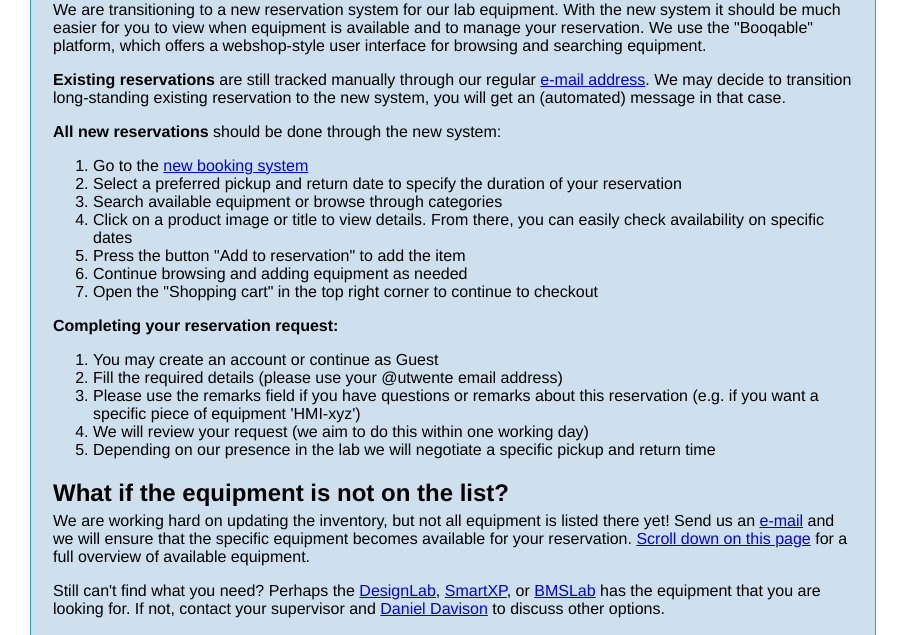
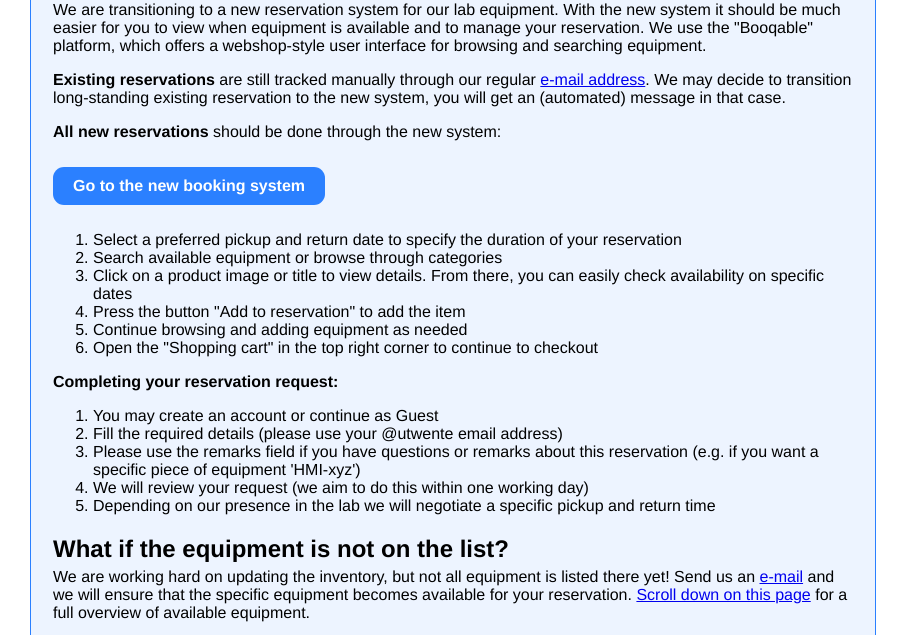
Before and after one commit to utwente-interaction-lab/utwente-interaction-lab.github.io, a plain HTML site: page reservations.html in a window 1280 px wide. Shown: the part 132-767 px from the top of the page, without its empty margins (0-909 px from the left). Drawn offline with Linux system fonts and the light colour scheme.

Commit message:
added more visible button to go to new shop

```diff
--- a/reservations.html
+++ b/reservations.html
@@ -16,9 +16,23 @@
 		#main-container {
 			max-width: 800px;
 			padding: 22px;
-			border: 1px solid #349beb;
-			background-color: #cee0ed;
+			border: 1px solid #2B80FF;
+			background-color: #edf4ff;
 		}
+
+		#reservation-button {
+			display: inline-block;
+			text-decoration: none;
+			color: white;
+			font-weight: bold;
+			padding: 10px 20px;
+			margin: 10px 0px;
+			border-radius: 11px;
+			background-color: #2B80FF;
+		}
+
+
+
 	</style>
 </head>
 <body>
@@ -32,8 +46,10 @@
 		</p>
 		<p>
 		<strong>All new reservations</strong> should be done through the new system:
+
+		<div><a href="https://utwente-interaction-lab.booqable.shop/" id="reservation-button">Go to the new booking system</a></div>
+
 		<ol>
-		<li>Go to the <a href="https://utwente-interaction-lab.booqable.shop/">new booking system</a></li>
 		<li>Select a preferred pickup and return date to specify the duration of your reservation</li>
 		<li>Search available equipment or browse through categories</li>
 		<li>Click on a product image or title to view details. From there, you can easily check availability on specific dates</li>
```
